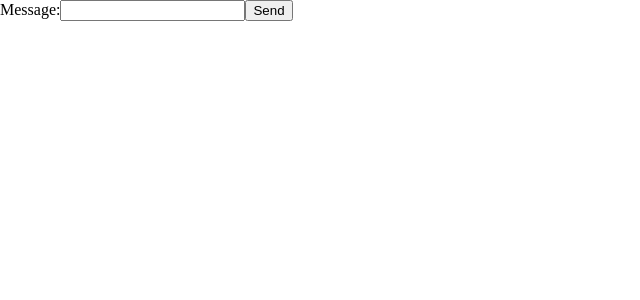
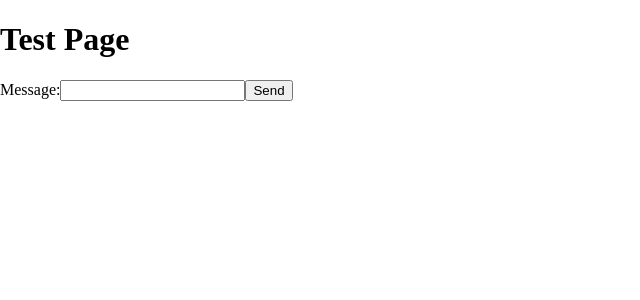
Before and after one commit to Zero-One-Operators/q2-frontend, a Next.js app: page /testPage in a window 1280 px wide. Shown: the top 300 px of the page, without its empty margins (0-640 px from the left). Built offline with nearby package versions, Linux system fonts and the light colour scheme.

Commit message:
Refactor: putting on seperate page

```diff
--- a/src/app/testPage/page.tsx
+++ b/src/app/testPage/page.tsx
@@ -1,59 +1,17 @@
+"use client"
+
 import { useState } from 'react';
+import TestAPI from '@/components/TestAPI'
 
-const MyForm = () => {
-  const [message, setMessage] = useState('');
-  const [loading, setLoading] = useState(false);
-  const [response, setResponse] = useState(null);
 
-  const handleSubmit = async (e) => {
-
-    e.preventDefault();
-    setLoading(true);
-
-    try {
-      const res = await fetch('http://localhost:8000/', {
-        method: 'POST',
-        headers: {
-          'Content-Type': 'application/json',
-        },
-        body: JSON.stringify({ message }),
-      });
-
-      if (!res.ok) {
-        throw new Error('Failed to send message');
-      }
-
-      const data = await res.json();
-      setResponse(data);
-    } catch (error) {
-      console.error(error);
-      setResponse({ error: 'Error: Unable to get a response.' });
-    } finally {
-      setLoading(false);
-    }
-  };
+const TestPage = () => {
 
   return (
     <div>
-      <form onSubmit={handleSubmit}>
-        <label htmlFor="message">Message:</label>
-        <input
-          type="text"
-          id="message"
-          value={message}
-          onChange={(e) => setMessage(e.target.value)}
-          required
-        />
-        <button type="submit" disabled={loading}>
-          {loading ? 'Sending...' : 'Send'}
-        </button>
-      </form>
-
-      {response && (
-        <div>{response.error ? <p>{response.error}</p> : <p>Response: {response.status}</p>}</div>
-      )}
+      <h1> Test Page </h1>
+      <TestAPI />
     </div>
   );
 };
 
-export default MyForm;
+export default TestPage;
--- a/src/components/Header.tsx
+++ b/src/components/Header.tsx
@@ -4,7 +4,6 @@ import { Typography, IconButton, Menu, MenuItem, Box } from '@mui/material';
 import DeleteTwoToneIcon from '@mui/icons-material/DeleteTwoTone';
 import MoreVertTwoToneIcon from '@mui/icons-material/MoreVertTwoTone';
 import UploadDocModalBtn from './modals/upload-doc-modal/UploadDocModalBtn';
-import TestAPI from './TestAPI';
 
 const Header = () => {
   const [anchorEl, setAnchorEl] = useState<null | HTMLElement>(null);
@@ -58,7 +57,6 @@ const Header = () => {
         </Menu>
       </Box>
     </Box>
-    <TestAPI />
     </>
   );
 };
```
